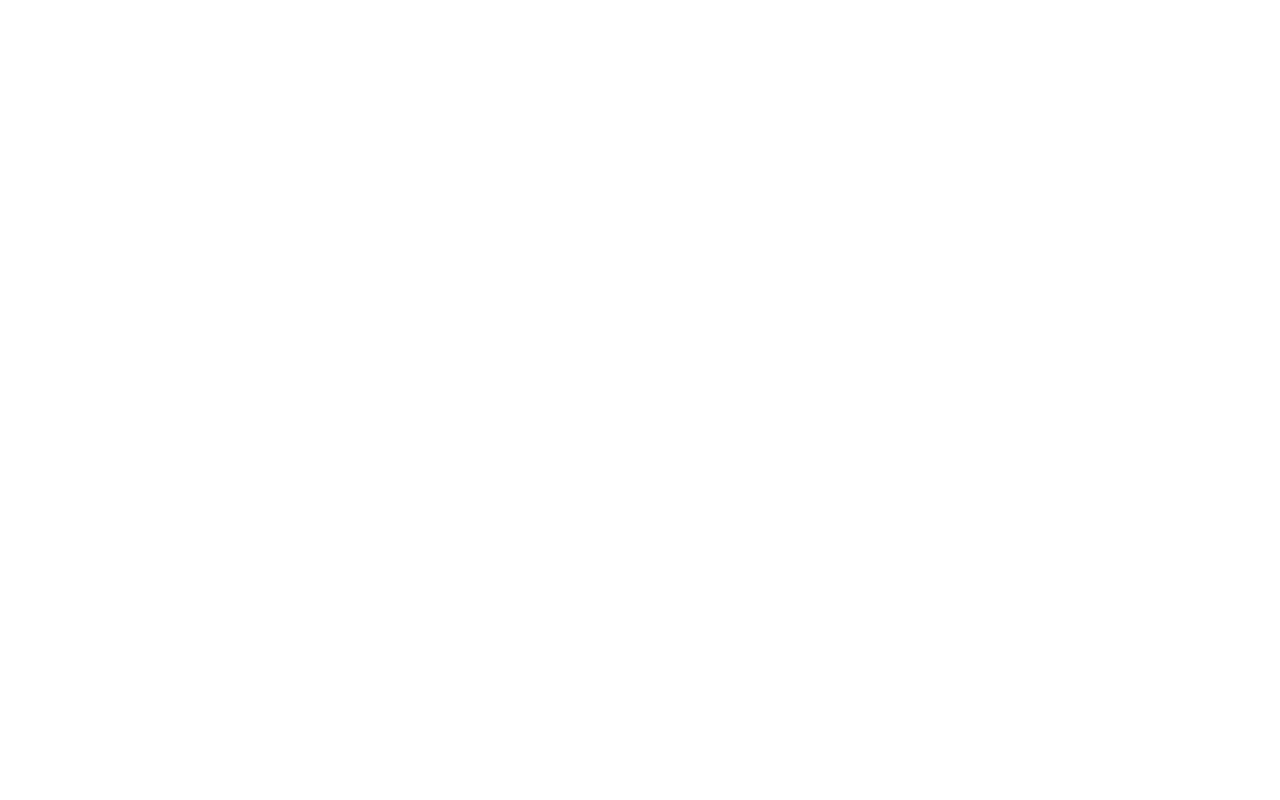
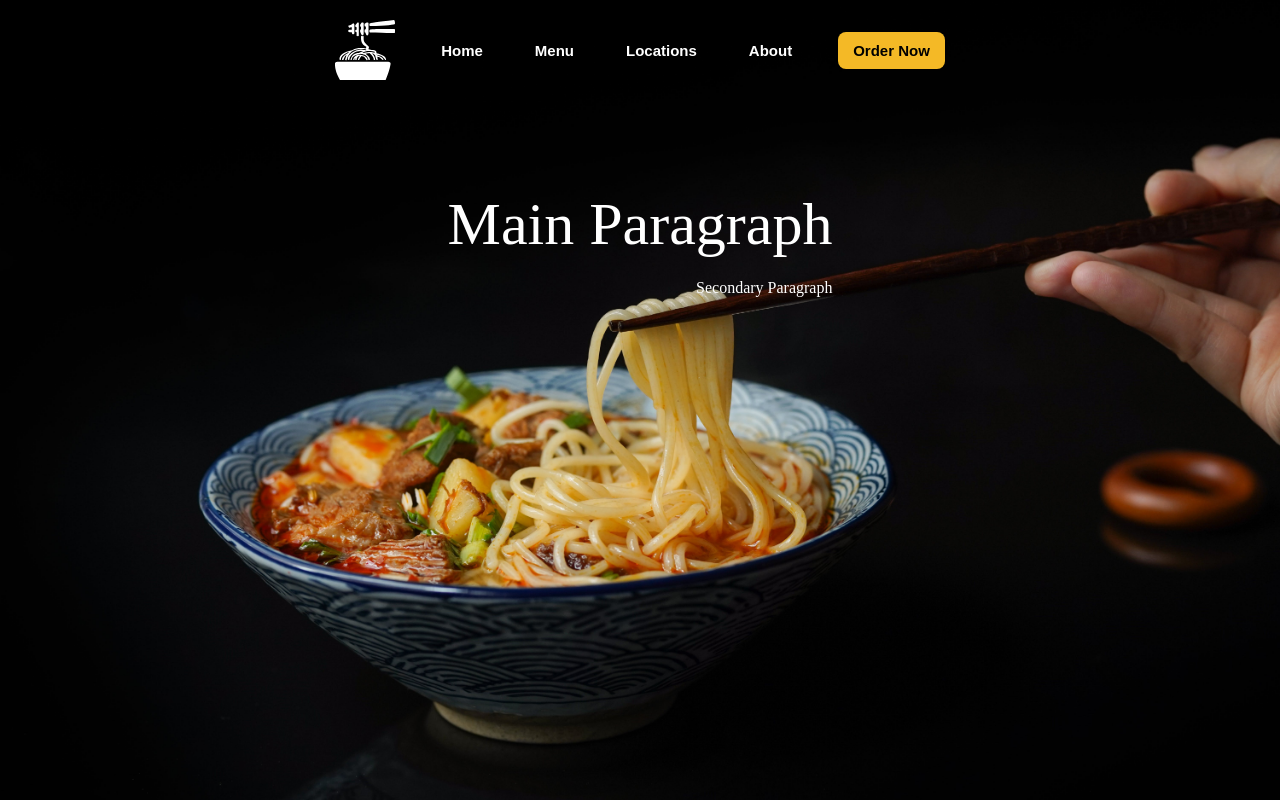
Before and after one commit to Nimueh-Ilya/restaurant-page, a website built with webpack: page dist/index.html in a window 1280 px wide. Built offline with nearby package versions, Linux system fonts and the light colour scheme.

Commit message:
Create all the modules Add HTML skeleton to the modules Add event listeners to fire on click Make home page the default page

```diff
--- a/package.json
+++ b/package.json
@@ -5,7 +5,8 @@
   "main": "index.js",
   "scripts": {
     "test": "echo \"Error: no test specified\" && exit 1",
-    "watch": "webpack --watch"
+    "watch": "webpack --watch",
+    "build": "npx webpack"
   },
   "repository": {
     "type": "git",
--- /dev/null
+++ b/src/about-tab.js
@@ -0,0 +1,21 @@
+export default function aboutTab() {
+  // Create elements
+  const subContainer = document.createElement("div");
+  const aboutContainer = document.createElement("div");
+  const aboutOpacity = document.createElement("div");
+  const aboutParagraph = document.createElement("div");
+  // Add their classes
+  subContainer.classList.add("about-content", "sub-container");
+  aboutContainer.classList.add("about-container");
+  aboutOpacity.classList.add("about-opacity", "opacity");
+  aboutParagraph.classList.add("about-paragraph");
+  // Append them to their parents
+  aboutContainer.appendChild(aboutOpacity);
+  aboutContainer.appendChild(aboutParagraph);
+  subContainer.appendChild(aboutContainer);
+  // Include Content
+  aboutParagraph.innerHTML =
+    "Lorem ipsum dolor sit amet consectetur adipisicing elit. Rem deserunt laudantium ullam libero maiores quo expedita voluptatum quis vel repellendus numquam nihil, consequatur, impedit sint dicta corporis ipsum. Ab, quod?  ";
+
+  return subContainer;
+}
--- /dev/null
+++ b/src/home-tab.js
@@ -0,0 +1,19 @@
+export default function homeTab() {
+  // Create elements
+  const subContainer = document.createElement("div");
+  const parContainer = document.createElement("div");
+  const mainPar = document.createElement("p");
+  const subPar = document.createElement("p");
+  // Add their classes
+  mainPar.classList.add("main-text");
+  subPar.classList.add("sub-text");
+  subContainer.classList.add("home-content", "sub-container");
+  // Append them to their parents
+  parContainer.appendChild(mainPar);
+  parContainer.appendChild(subPar);
+  subContainer.appendChild(parContainer);
+  // Include Content
+  mainPar.innerHTML = "Main Paragraph";
+  subPar.innerHTML = "Secondary Paragraph";
+  return subContainer;
+}
--- a/src/index.js
+++ b/src/index.js
@@ -1,2 +1,3 @@
-console.log("works");
-alert("also works");
+import navBar from "./nav-bar";
+
+navBar();
--- /dev/null
+++ b/src/location-tab.js
@@ -0,0 +1,19 @@
+export default function locationTab() {
+  // Create elements
+  // Create elements
+  const subContainer = document.createElement("div");
+  const locationContainer = document.createElement("div");
+  const locationOpacity = document.createElement("div");
+  const locationParagraph = document.createElement("div");
+  // Add their classes
+  subContainer.classList.add("location-content", "sub-container");
+  locationContainer.classList.add("location-container");
+  locationOpacity.classList.add("location-opacity", "opacity");
+  locationParagraph.classList.add("location-paragraph");
+  // Append them to their parents
+  locationContainer.appendChild(locationOpacity);
+  locationContainer.appendChild(locationParagraph);
+  subContainer.appendChild(locationContainer);
+  // Include Content
+  return subContainer;
+}
--- /dev/null
+++ b/src/menu-tab.js
@@ -0,0 +1,28 @@
+export default function menuTab() {
+  // Create elements
+  const subContainer = document.createElement("div");
+  const menuContainer = document.createElement("div");
+  const menuOpacity = document.createElement("div");
+  const menuItems = document.createElement("ul");
+  const menuItem1 = document.createElement("li");
+  const menuItem2 = document.createElement("li");
+  const menuItem3 = document.createElement("li");
+  // Add their classes
+  subContainer.classList.add("menu-content", "sub-container");
+  menuItems.classList.add("menu-items");
+  menuItem1.classList.add("menu-item");
+  menuItem2.classList.add("menu-item");
+  menuItem3.classList.add("menu-item");
+  menuOpacity.classList.add("menu-opacity");
+  menuContainer.classList.add("menu-opacity", "opacity");
+  // Append them to their parents
+  menuItems.appendChild(menuItem1);
+  menuItems.appendChild(menuItem2);
+  menuItems.appendChild(menuItem3);
+  menuContainer.appendChild(menuOpacity);
+  menuContainer.appendChild(menuItems);
+  subContainer.appendChild(menuContainer);
+  // Include Content
+
+  return subContainer;
+}
--- /dev/null
+++ b/src/nav-bar.js
@@ -0,0 +1,63 @@
+import homeTab from "./home-tab";
+import locationTab from "./location-tab";
+import menuTab from "./menu-tab";
+import aboutTab from "./about-tab";
+function navBar() {
+  // Create all nav bar elements
+  const mainContainer = document.getElementById("content");
+  const navBar = document.createElement("div");
+  const navImg = document.createElement("div");
+  const homeButton = document.createElement("button");
+  const menuButton = document.createElement("button");
+  const locationButton = document.createElement("button");
+  const aboutButton = document.createElement("button");
+  const orderButton = document.createElement("button");
+  // Add content
+  homeButton.innerText = "Home";
+  menuButton.innerText = "Menu";
+  locationButton.innerText = "Locations";
+  aboutButton.innerText = "About";
+  orderButton.innerText = "Order Now";
+  // Add their classes
+  navBar.classList.add("nav");
+  navImg.classList.add("nav-image");
+  homeButton.classList.add("nav-button");
+  menuButton.classList.add("nav-button");
+  locationButton.classList.add("nav-button");
+  aboutButton.classList.add("nav-button");
+  orderButton.classList.add("nav-button", "order-online");
+  // Functions
+  function loadPage(fun) {
+    const subContainer = document.querySelector(".sub-container");
+    if (subContainer) {
+      subContainer.remove();
+    }
+    const page = fun();
+    mainContainer.appendChild(page);
+  }
+  // Add event listeners for buttons
+  homeButton.addEventListener("click", () => {
+    loadPage(homeTab);
+  });
+  menuButton.addEventListener("click", () => {
+    loadPage(menuTab);
+  });
+  locationButton.addEventListener("click", () => {
+    loadPage(locationTab);
+  });
+  aboutButton.addEventListener("click", () => {
+    loadPage(aboutTab);
+  });
+  // Append elements to nav bar
+  navBar.appendChild(navImg);
+  navBar.appendChild(homeButton);
+  navBar.appendChild(menuButton);
+  navBar.appendChild(locationButton);
+  navBar.appendChild(aboutButton);
+  navBar.appendChild(orderButton);
+  // Return parent element
+  mainContainer.appendChild(navBar);
+  loadPage(homeTab);
+}
+
+export default navBar;
--- /dev/null
+++ b/src/style.css
@@ -0,0 +1,91 @@
+html,
+body {
+  margin: 0;
+  padding: 0;
+  height: 100%;
+}
+#content {
+  display: flex;
+  flex-direction: column;
+  min-height: 100%;
+  background: url(../assets/ramen.jpeg);
+  background-size: cover;
+}
+.home-content {
+  flex-grow: 1;
+  overflow: hidden;
+  display: flex;
+  justify-content: center;
+  align-items: start;
+}
+.nav {
+  margin-top: 20px;
+  align-self: center;
+  display: flex;
+  justify-content: space-evenly;
+  gap: 40px;
+  color: white;
+  font-weight: bold;
+  align-items: center;
+}
+.nav-button {
+  background-color: transparent;
+  color: white;
+  border-style: none;
+  font-size: 15px;
+  cursor: pointer;
+  font-weight: bold;
+}
+
+.order-online {
+  border-style: none;
+  border-radius: 8px;
+  padding: 10px 15px;
+  color: black;
+  background-color: rgb(244, 185, 38);
+  font-weight: bold;
+}
+.nav-image {
+  background: url(../assets/ramen.svg);
+  background-size: cover;
+  height: 60px;
+  aspect-ratio: 1;
+}
+.home-content > div {
+  border-radius: 8px;
+  padding: 10px;
+  color: white;
+  display: flex;
+  flex-direction: column;
+  margin-top: 100px;
+  gap: 20px;
+}
+.main-text {
+  font-size: 60px;
+  opacity: 100%;
+  margin: 0;
+}
+.sub-text {
+  margin: 0;
+  text-align: right;
+}
+.opacity {
+  opacity: 0.5;
+  background-color: black;
+  position: absolute;
+  width: 100%;
+  height: 100%;
+}
+.about-container {
+  position: relative;
+}
+.about-content {
+  display: flex;
+  flex-grow: 1;
+}
+.about-paragraph {
+  font-weight: bold;
+  font-size: 24px;
+  color: white;
+  flex-grow: 1;
+}
--- a/webpack.config.js
+++ b/webpack.config.js
@@ -2,6 +2,7 @@ const path = require("path");
 
 module.exports = {
   entry: "./src/index.js",
+  devtool: "inline-source-map",
   output: {
     filename: "main.js",
     path: path.resolve(__dirname, "dist"),
```
Also changed, not shown: assets/ramen.jpeg (added), assets/ramen.jpg (added), assets/ramen.svg (added), dist/index.html, dist/main.js.
